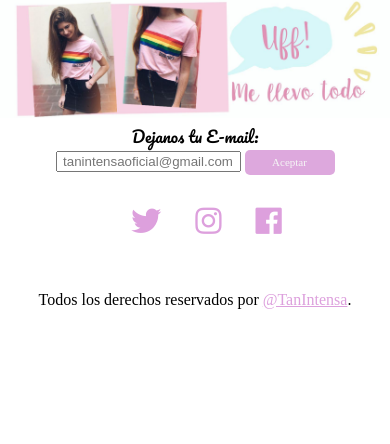
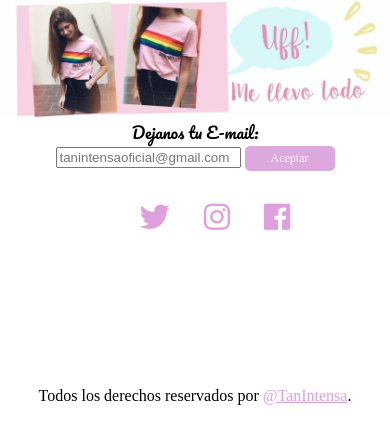
Before and after one commit to Agostinabufano/ada-tp0, a plain HTML site: page Index.html in a window 390 px wide. Drawn offline with Linux system fonts and the light colour scheme.

Commit message:
flexbox version

```diff
--- a/html/Index.html
+++ b/Index.html
@@ -2,23 +2,23 @@
 <html lang="en">
 <head>
     <meta charset="UTF-8">
-    <link rel="stylesheet" type="text/css" href="../css/styles.css">
+    <link rel="stylesheet" type="text/css" href="css/styles.css">
     <link rel="stylesheet" href="https://use.fontawesome.com/releases/v5.3.1/css/all.css" integrity="sha384-mzrmE5qonljUremFsqc01SB46JvROS7bZs3IO2EmfFsd15uHvIt+Y8vEf7N7fWAU" crossorigin="anonymous">
     <link href="https://fonts.googleapis.com/css?family=Pacifico" rel="stylesheet">
     <meta name="viewport" content="width=device-width, initial-scale=1.0">
     <title>Tan intensa</title>
 </head>
 <body>
-    <div class="banner">
-        <img src="../imagenes/Banner.jpg">
+    <img src="imagenes/Banner.jpg">
+    <form action="https://www.tanintensa.com/">
+        <div class="email">
+            <span class="text">Dejanos tu E-mail: </span>
         </div>
         <div class="contact">
-        <form action="https://www.tanintensa.com/">
-        <span class="text">Dejanos tu E-mail: </span>
             <input  class="text-container" type="text" placeholder="tanintensaoficial@gmail.com">
             <input class="acept" type="submit" value="Aceptar">
+        </div>
     </form>
-    </div>
     <div class="social">
         <ul>
             <a href="https://twitter.com/TanIntensaa" target="_blank"><i class="fab fa-twitter"></i></a>
--- a/css/styles.css
+++ b/css/styles.css
@@ -1,23 +1,20 @@
-body{
+body {
     margin: 0%;
 }
 
-.banner {
-    text-align: center;
+img {
     width: 100%;
-}
-
-.banner img {
-    width: 100%;
+    display: flex;
+    justify-content: center;
 }
 
 .text {
-    text-align: center;
     font-family: 'Pacifico', cursive;
 }
 
-.contact {
+span {
     text-align: center;
+    height: 100%;
 }
 
 .acept {
@@ -26,23 +23,22 @@ body{
     width: 90px;
     height: 25px;
     font-family: 'Times New Roman', Times, serif;
-    font-size: 11px;
+    font-size: 12px;
     border: none;
     color: whitesmoke;
 }
 
-.contact {
-    height: 100%;
-    text-align: center;
+form {
+    display: flex;
+    justify-content: center;
 }
 
 .social {
-    display:inline-block;
-    text-align: end;
+    display: flex;
+    justify-content: flex-end;
     color: plum;
     width: 100%;
     height: 200px;
-    margin-left: 50px;
 }
 
 .fa-twitter {
@@ -65,28 +61,28 @@ a {
 }
 
 footer {
-    text-align: center;
+    display: flex;
+    justify-content: center;
 }
 
 @media (max-width:800px){
-    .contact {
-        display: block;
+    form {
+        display: flex;
+        flex-direction: column;
+        justify-content: center;
     }
 
-    .text {
-        display: block;
-        width: 100%;
-        text-align: center;
+    .email {
+        margin: auto;
     }
 
-    .contact input {
-        display: inline-block;
-        text-align: center;
+    .contact {
+        margin: auto;
     }
 
     .social {
-        text-align: center;
-        height: 100px;
-        width: 70%;
+        display: flex;
+        justify-content: center;
+        margin: auto;
     }
 }
```
Lines whose indentation alone changed are shown as unchanged.
